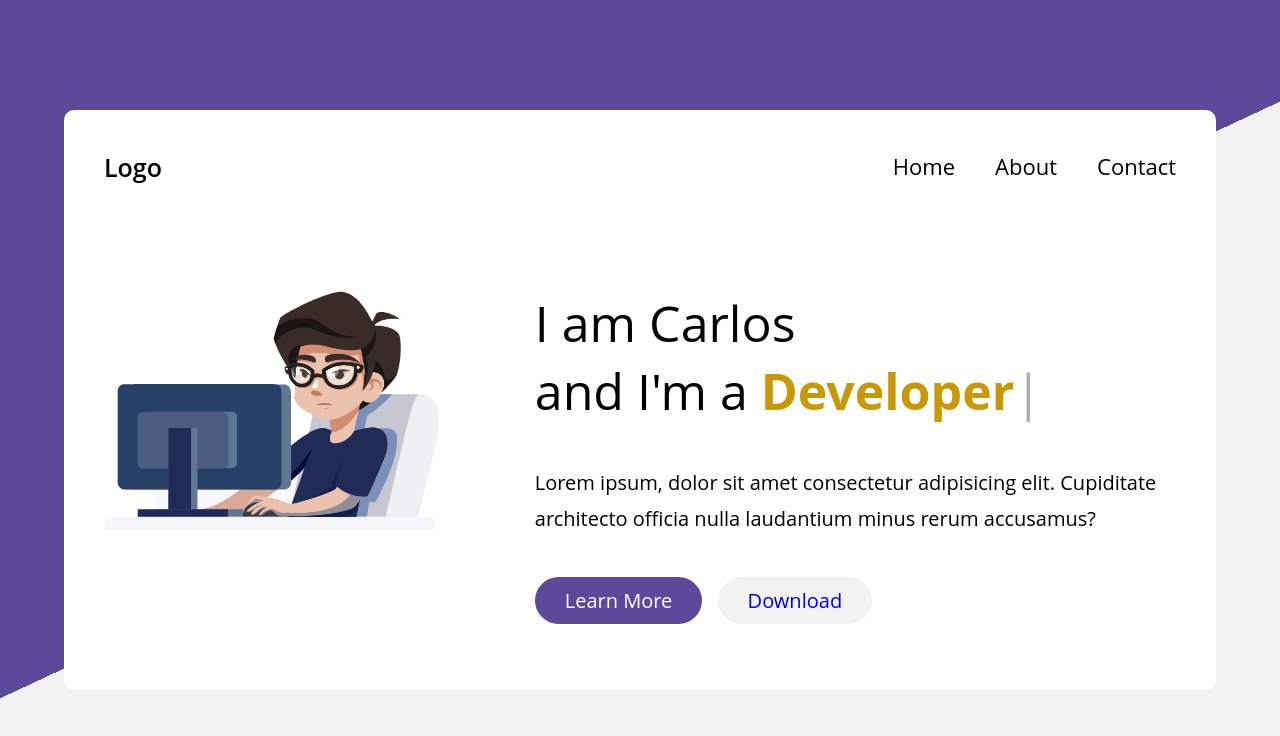
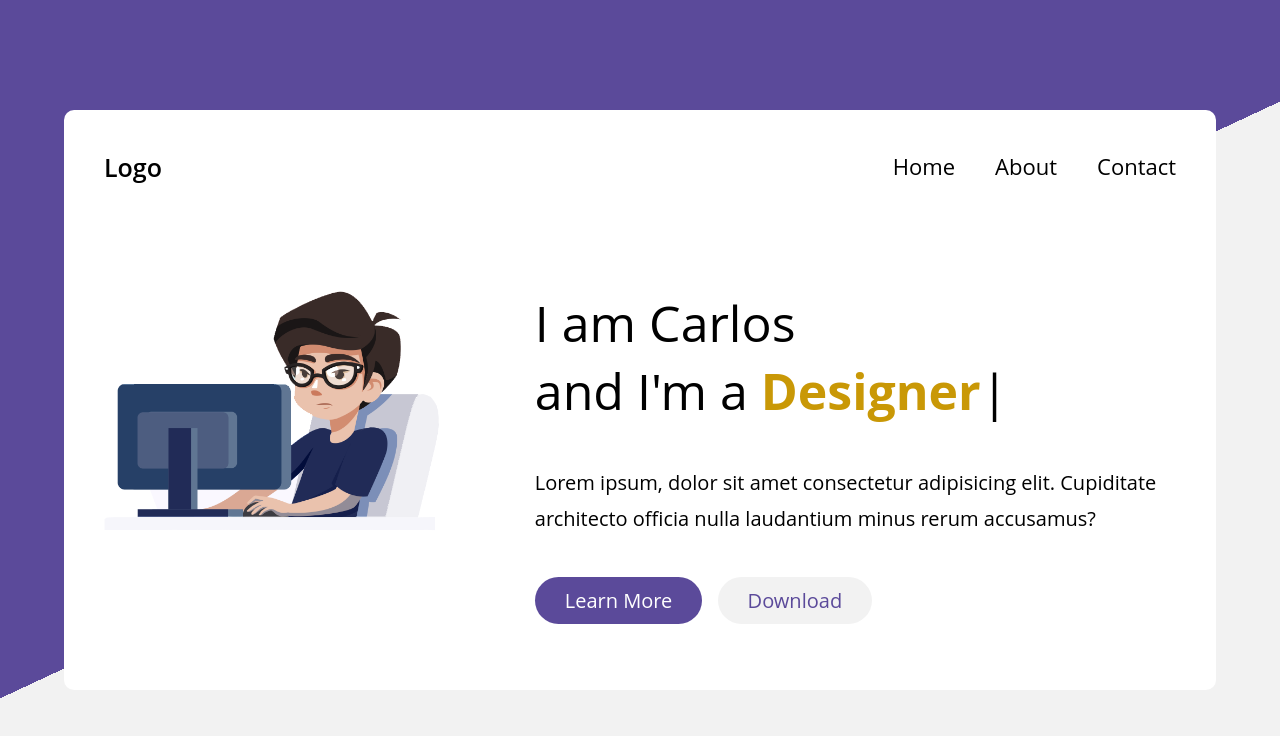
Before and after one commit to Cmonge135/typed, a plain HTML site: page index.html in a window 1280 px wide. Drawn offline with nearby package versions, Linux system fonts and the light colour scheme.

Commit message:
updated all files

```diff
--- a/assets/script.js
+++ b/assets/script.js
@@ -1,9 +1,9 @@
 const typed = new Typed('.typed', {
 	strings: [
-		'<i class="info">Coder</i>',
-		'<i class="info">Developer</i>',
+		'<i class="info">Programmer</i>',
+		'<i class="info">Designer</i>',
 		'<i class="info">Freelancer</i>',
-		'<i class="info">Youtuber</i>'
+		'<i class="info">Blogger</i>'
 	],
 
 	stringsElement: '#strings', // ID del elemento que contiene cadenas de texto a mostrar.
--- a/assets/style.css
+++ b/assets/style.css
@@ -97,6 +97,7 @@ main .container-img {
      margin-right: 10px;
      text-decoration: none;
      background: #f2f2f2;
+     color:#5b4a9a;
 }
 
 .btn-link:hover,
```
Also changed, not shown: images/screenshot.png (added), images/screenshot2.png (added), 1 other file.
